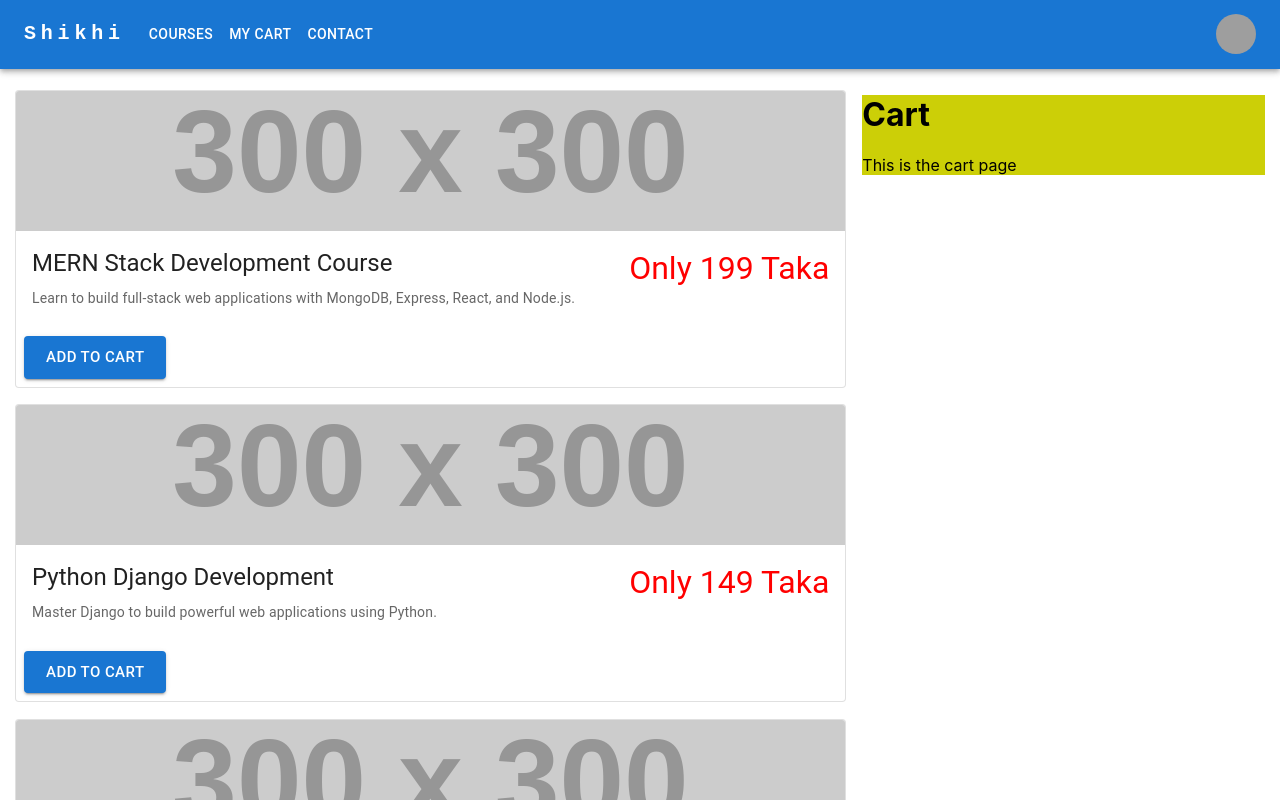
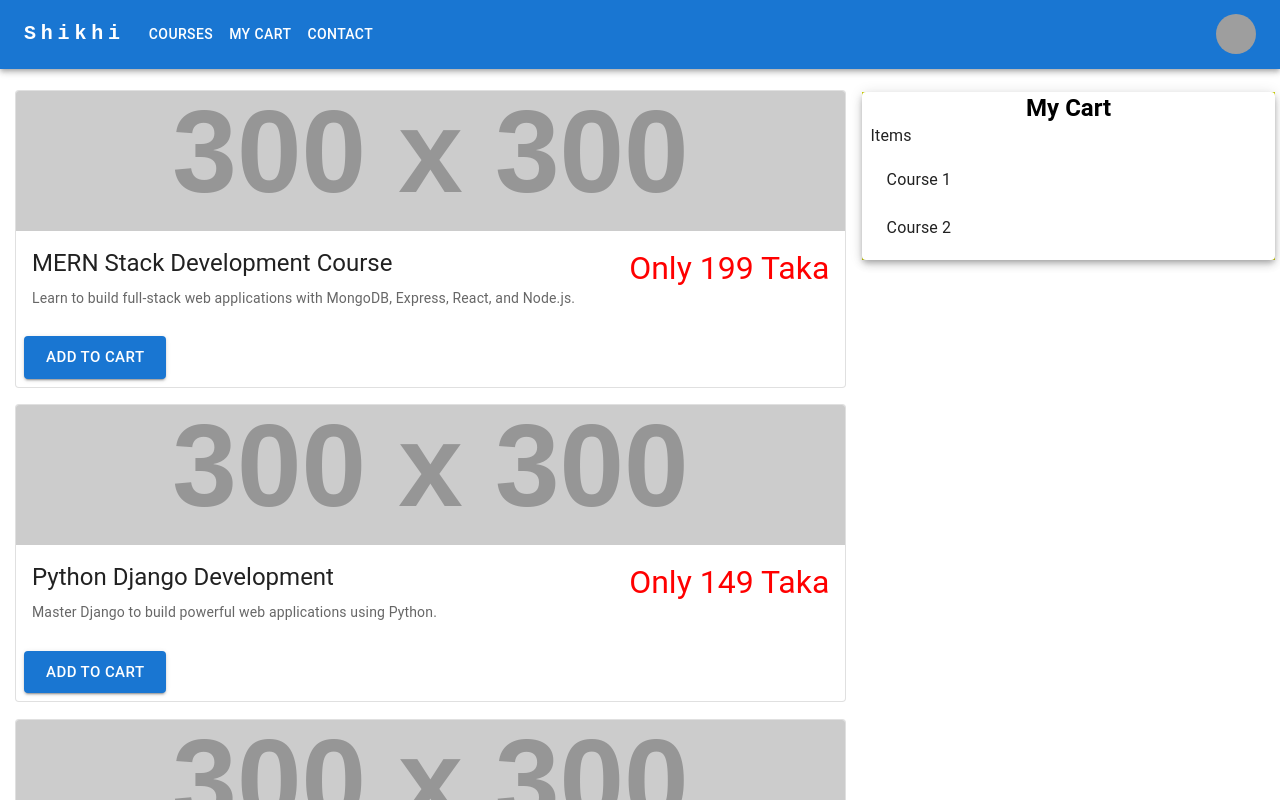
Before and after one commit to abrarCSE29/Shikhi, a React (Create React App) app: page / in a window 1280 px wide. Shown: the top 800 px of the page. Built offline with nearby package versions, Linux system fonts and the light colour scheme; grey boxes are pictures that could not be loaded.

Commit message:
added cart

```diff
--- a/src/components/Cart/Cart.css
+++ b/src/components/Cart/Cart.css
@@ -1,4 +1,14 @@
 .cart-container{
     background: rgb(204, 207, 7);
-    margin-right: 10px;
+    margin-top : 4.5%
 }
+
+.hover{
+    /* padding: 10%; */
+    :hover{
+        background: rgb(223, 223, 223) !important;
+        /* padding: 5%; */
+        transition: 200ms ease-in-out;
+    }
+
+}
--- a/src/components/Cart/Cart.jsx
+++ b/src/components/Cart/Cart.jsx
@@ -1,4 +1,4 @@
-import { Box } from '@mui/material'
+import { Box, List, ListItem, ListItemText, Paper, Typography } from '@mui/material'
 import React from 'react'
 import './Cart.css'
 export default function Cart() {
@@ -6,8 +6,34 @@ export default function Cart() {
     <Box
       className='cart-container'
     >
-      <h1>Cart</h1>
-      <p>This is the cart page</p>
+      <Paper elevation={5}>
+        <Box
+          sx={{
+            margin: '2%'
+          }}
+        >
+          <Typography
+            variant="h5"
+            color="initial"
+            textAlign={'center'}
+            fontWeight={600}
+          >
+            My Cart
+          </Typography>
+          <Typography>
+            Items
+          </Typography>
+          <List>
+            <ListItem >
+              <ListItemText className='hover'>Course 1</ListItemText>
+            </ListItem>
+            <ListItem>
+              <ListItemText>Course 2</ListItemText>
+            </ListItem>
+          </List>
+        </Box>
+
+      </Paper>
     </Box>
   )
 }
```
